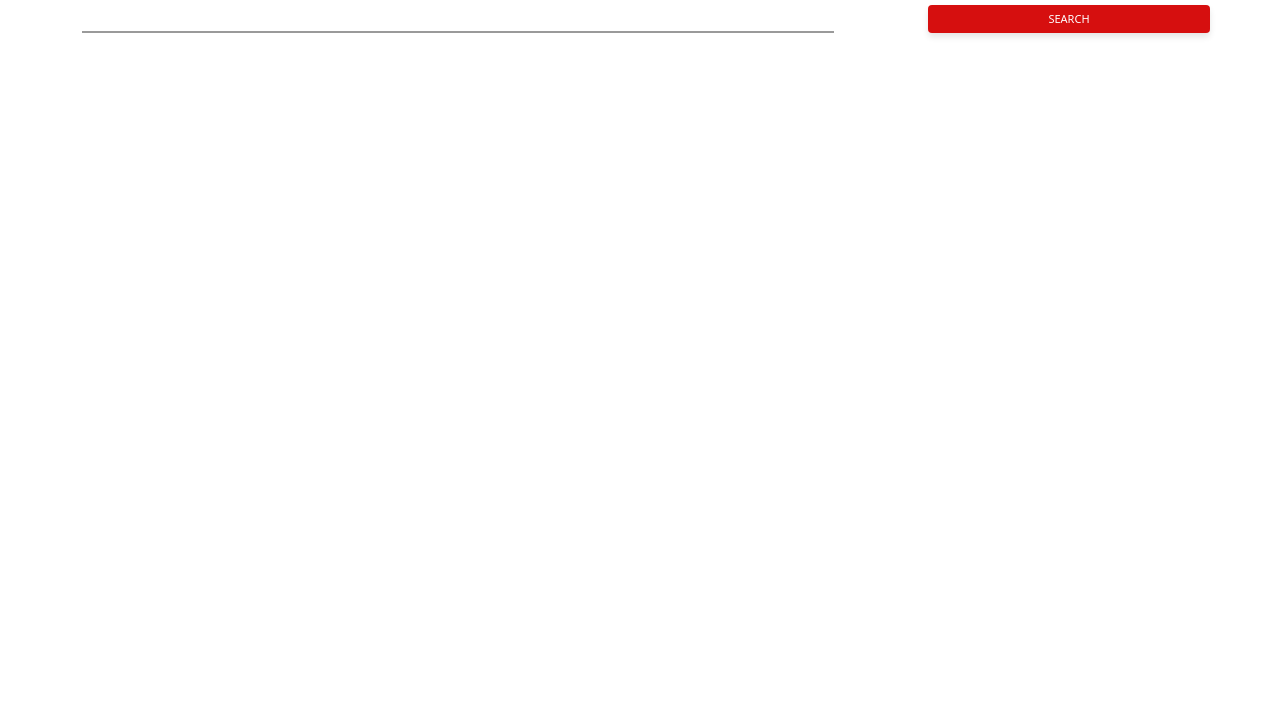
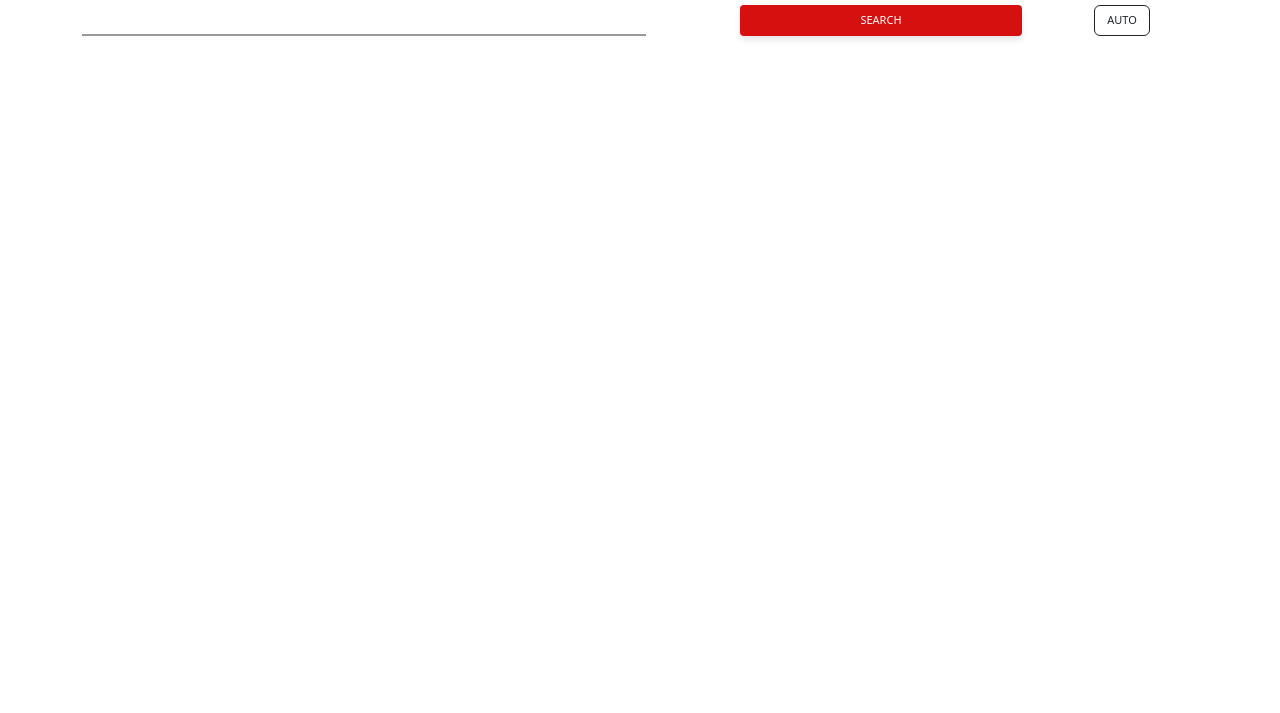
Before and after one commit to XausDev/iTunes-clone, a plain HTML site: page index.html in a window 1280 px wide. Shown: the part 87-800 px from the top of the page. Drawn offline with nearby package versions, Linux system fonts and the light colour scheme.

Commit message:
boton auto sin función js

```diff
--- a/index.html
+++ b/index.html
@@ -14,9 +14,14 @@
             <h1 class="col-12">iTunes API</h1>
         </div>
         <div class="row search">
-            <input id="searchText" class="col-8">
+            <input id="searchText" class="col-6">
             <div class="col-1"></div>
             <button id="search-btn" class="col-3" onclick="buscarAPI()">search</button>
+
+            <div class="col-2 form-check">
+                <input type="checkbox" class="btn-check" id="toggle">
+                <label for="toggle" class="btn btn-outline-dark ">Auto</label>
+            </div>
         </div>
         <div id="display-controls" class="row song-controls">
         </div>
--- a/style.css
+++ b/style.css
@@ -14,11 +14,11 @@ body{
 }
 
 #searchText{
+    padding-left: 0px;
     border-top: none;
     border-left: none;
     border-right: none;
     border-bottom: 2px solid rgb(154, 154, 154);
-
 }
 
 .search button{
@@ -32,6 +32,17 @@ body{
     box-shadow: 0px 4px 6px rgba(0, 0, 0, 0.1);
 }
 
+.form-check{
+    margin: 0px;
+    display: flex;
+    justify-content: center;
+}
+
+.btn{
+    font-size: 11px;
+    text-transform: uppercase;
+}
+
 .list{
     margin-top: 10px;
 }
@@ -42,6 +53,6 @@ body{
     border-bottom: 1px solid rgb(154, 154, 154);
 }
 
-/*.song-controls{
-    display: none;
-}*/
+li{
+    padding-left: 10px;
+}
```
